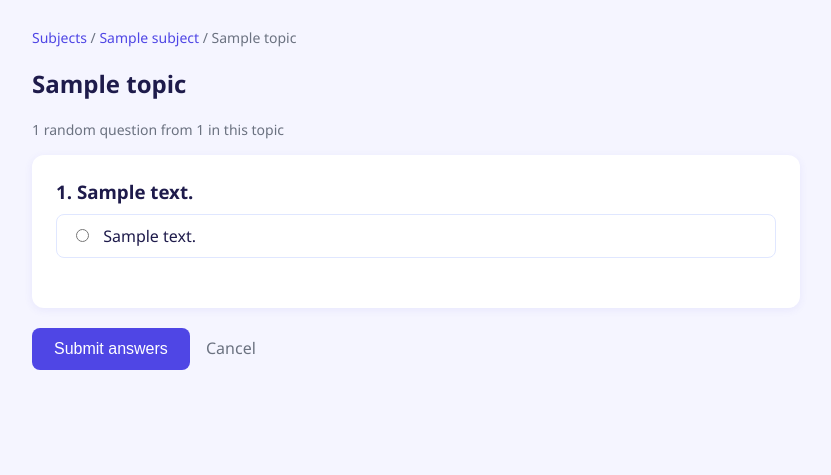
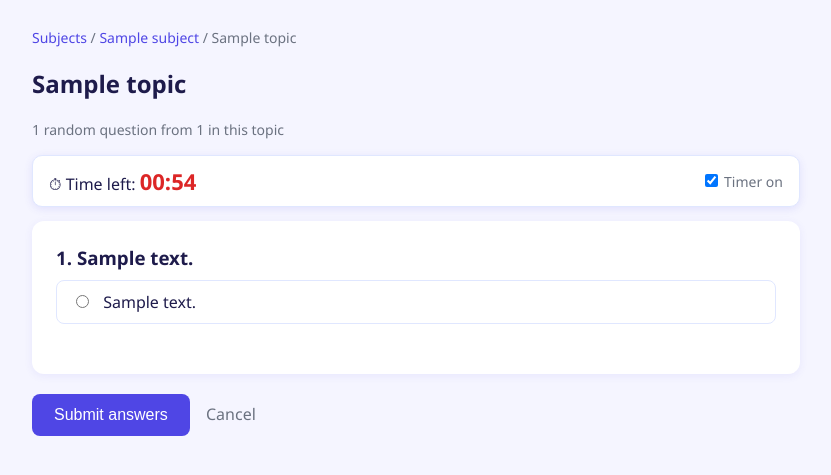
Before and after one commit to Funnyboe13/quiz-website, a Django app: page /topic/1/ in a window 1280 px wide. Shown: the part 66-541 px from the top of the page, without its empty margins (224-1055 px from the left). Run offline with Django 5.2, Linux system fonts and the light colour scheme; a user stored in the database is signed in; tables that the repository leaves empty hold one stand-in row (values such as "Sample post").

Commit message:
Add quiz timer with auto-submit

```diff
--- a/quizzes/templates/quizzes/quiz.html
+++ b/quizzes/templates/quizzes/quiz.html
@@ -1,6 +1,15 @@
 {% extends 'quizzes/base.html' %}
 
 {% block content %}
+<style>
+    .timer-bar { position: sticky; top: 0; z-index: 50; background: white; border: 1px solid var(--border); border-radius: 10px; padding: 10px 16px; display: flex; justify-content: space-between; align-items: center; flex-wrap: wrap; gap: 8px; margin-bottom: 14px; box-shadow: 0 2px 8px rgba(79,70,229,0.12); }
+    .timer-bar strong { font-size: 22px; color: var(--primary); font-variant-numeric: tabular-nums; }
+    .timer-bar.warn strong { color: var(--danger); }
+    .timer-bar.off strong { color: var(--muted); }
+    .timer-toggle { font-weight: normal; margin: 0; cursor: pointer; color: var(--muted); font-size: 14px; }
+    .timer-toggle input { width: auto; margin-right: 6px; }
+</style>
+
 <div class="crumbs">
     <a href="{% url 'subject_list' %}">Subjects</a> /
     <a href="{% url 'topic_list' topic.subject.pk %}">{{ topic.subject.name }}</a> /
@@ -10,7 +19,12 @@
 <p class="crumbs">{{ questions|length }} random question{{ questions|length|pluralize }} from {{ total_available }} in this topic</p>
 
 {% if questions %}
-<form method="post">
+<div class="timer-bar" id="timerBar" data-seconds="{{ time_limit }}">
+    <span>&#9201; Time left: <strong id="timeLeft">--:--</strong></span>
+    <label class="timer-toggle"><input type="checkbox" id="timerOn" checked>Timer on</label>
+</div>
+
+<form method="post" id="quizForm">
     {% csrf_token %}
     <input type="hidden" name="question_ids" value="{{ question_ids }}">
     <input type="hidden" name="n" value="{{ n_param }}">
@@ -30,6 +44,55 @@
     <button class="btn" type="submit">Submit answers</button>
     <a class="link-muted" href="{% url 'topic_list' topic.subject.pk %}">Cancel</a>
 </form>
+
+<script>
+(function () {
+    var bar = document.getElementById('timerBar');
+    var display = document.getElementById('timeLeft');
+    var toggle = document.getElementById('timerOn');
+    var form = document.getElementById('quizForm');
+    var remaining = parseInt(bar.getAttribute('data-seconds'), 10);
+    var last = Date.now();
+    var submitted = false;
+
+    function pad(n) { return (n < 10 ? '0' : '') + n; }
+
+    function render() {
+        var m = Math.floor(remaining / 60);
+        var s = remaining % 60;
+        display.textContent = pad(m) + ':' + pad(s);
+        bar.classList.toggle('warn', toggle.checked && remaining <= 60);
+        bar.classList.toggle('off', !toggle.checked);
+    }
+
+    function finish() {
+        if (submitted) { return; }
+        submitted = true;
+        display.textContent = "Time is up";
+        form.submit();
+    }
+
+    form.addEventListener('submit', function () { submitted = true; });
+    toggle.addEventListener('change', function () { last = Date.now(); render(); });
+
+    render();
+    setInterval(function () {
+        var now = Date.now();
+        var delta = Math.floor((now - last) / 1000);
+        if (delta < 1) { return; }
+        last += delta * 1000;
+        if (!toggle.checked || submitted) { return; }
+        remaining -= delta;
+        if (remaining <= 0) {
+            remaining = 0;
+            render();
+            finish();
+            return;
+        }
+        render();
+    }, 250);
+})();
+</script>
 {% else %}
 <div class="card">No questions in this topic yet.</div>
 {% endif %}
--- a/quizzes/views.py
+++ b/quizzes/views.py
@@ -11,6 +11,7 @@ from django.views.decorators.cache import never_cache
 from .models import Subject, Topic, Attempt
 
 DEFAULT_SIZE = 20
+SECONDS_PER_QUESTION = 60
 
 
 class CustomLoginView(LoginView):
@@ -133,6 +134,7 @@ def take_quiz(request, pk):
         'question_ids': ','.join(str(q.pk) for q in questions),
         'total_available': total_available,
         'n_param': n_param,
+        'time_limit': len(questions) * SECONDS_PER_QUESTION,
     })
 
 
```
